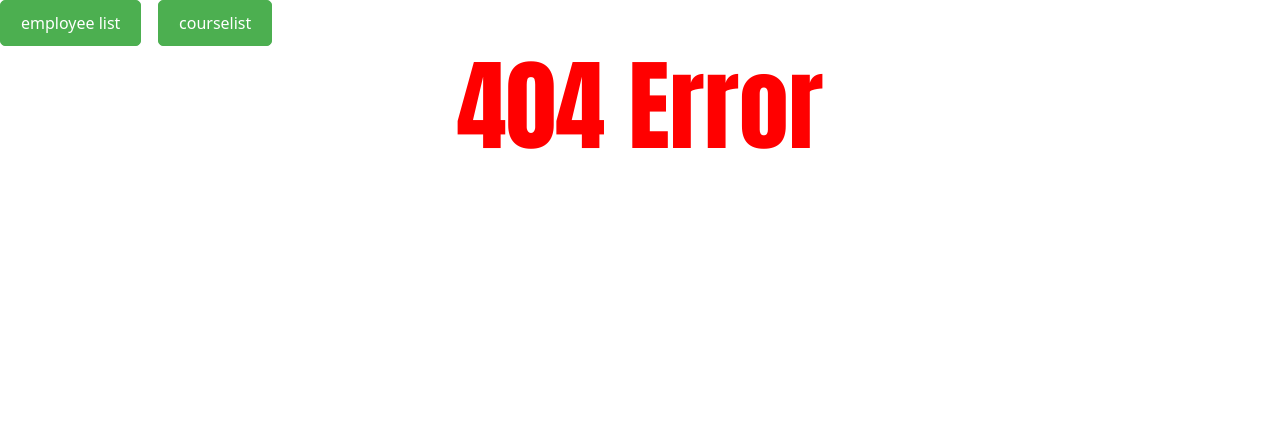
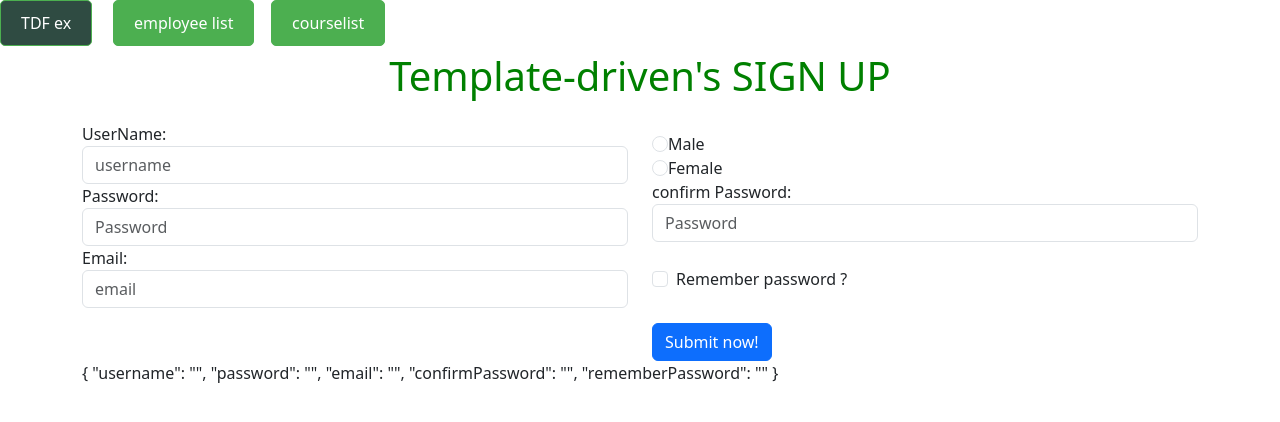
Before and after one commit to Shaikzaheer174/new-angular-practice, an Angular app: page /tdf in a window 1280 px wide. Before the commit this address had no page. Shown: the top 422 px of the page. Built offline with nearby package versions, Linux system fonts and the light colour scheme.

Commit message:
data binding using ngForm

```diff
--- a/src/app/app-routing.module.ts
+++ b/src/app/app-routing.module.ts
@@ -9,9 +9,11 @@ import { CourseDurationComponent } from './course-duration/course-duration.compo
 import { CourseFeeComponent } from './course-fee/course-fee.component';
 import { AdminHomePageComponent } from './admin-home-page/admin-home-page.component';
 import { adminAccessGuard } from './admin-access.guard';
+import { TemplateDrivenFormsEXComponent } from './forms/template-driven-forms-ex/template-driven-forms-ex.component';
 
 const routes: Routes = [
   {path: '', redirectTo: '/home', pathMatch: 'full'},
+  {path: 'tdf', component: TemplateDrivenFormsEXComponent},
   {path: 'employee', component: EmployeeListComponent},
   {path: 'course', component: CourseListComponent},
   {path: 'course/:id',
--- a/src/app/app.component.html
+++ b/src/app/app.component.html
@@ -58,6 +58,7 @@
 
 <!-- routing and navigation -->
 <nav>
+  <a class="button" routerLink="/tdf" routerLinkActive="active">TDF ex</a> &nbsp;&nbsp;&nbsp;
   <a class="button" routerLink="/employee" routerLinkActive="active">employee list</a>&nbsp;&nbsp;&nbsp;
   <a class="button" routerLink="/course" routerLinkActive="active">courselist</a>
   <!-- <a class="button" routerLink="/course-list" routerLinkActive="active">courselist</a> --> <!-- relative navigation ex-->
--- a/src/app/app.module.ts
+++ b/src/app/app.module.ts
@@ -34,6 +34,7 @@ import { CourseFeeComponent } from './course-fee/course-fee.component';
 import { CourseDurationComponent } from './course-duration/course-duration.component';
 import { AdminHomePageComponent } from './admin-home-page/admin-home-page.component';
 import { adminAccessGuard } from './admin-access.guard';
+import { TemplateDrivenFormsEXComponent } from './forms/template-driven-forms-ex/template-driven-forms-ex.component';
 
 @NgModule({
   declarations: [
@@ -64,7 +65,8 @@ import { adminAccessGuard } from './admin-access.guard';
     CourseDetailsComponent,
     CourseFeeComponent,
     CourseDurationComponent,
-    AdminHomePageComponent
+    AdminHomePageComponent,
+    TemplateDrivenFormsEXComponent
   ],
   imports: [
     BrowserModule,
--- /dev/null
+++ b/src/app/forms/template-driven-forms-ex/template-driven-forms-ex.component.css
@@ -0,0 +1,5 @@
+.main-heading {
+    text-align: center;
+    font-size: 40px;
+    color: green;
+}
--- /dev/null
+++ b/src/app/forms/template-driven-forms-ex/template-driven-forms-ex.component.html
@@ -0,0 +1,44 @@
+<div class="container">
+    <p class="main-heading">Template-driven's SIGN UP</p>
+    <form #myForm="ngForm">
+        <div class="row">
+            <div class="col-6">
+                <div class="form-group">
+                    <label>UserName:</label>
+                    <input type="text" class="form-control" placeholder="username" name="username" ngModel>
+                </div>
+                <div class="form-group">
+                    <label>Password:</label>
+                    <input type="text" class="form-control" placeholder="Password" name="password" ngModel>
+                </div>
+                <div class="form-group">
+                    <label>Email:</label>
+                    <input type="email" class="form-control" placeholder="email" name="email" ngModel>
+                </div>
+            </div>
+
+            <div class="col-6">
+                <div class="form-group" style="padding-top: 10px;">
+                   <input class="form-check-input" type="radio" name="flexRadioDefault" id="flexRadioDefault1" >
+                   <label class="form-check-label" for="flexRadioDefault"> Male </label>
+                </div>
+                <div class="form-group">
+                    <input class="form-check-input" type="radio" name="flexRadioDefault" id="flexRadioDefault2" >
+                    <label class="form-check-label" for="flexRadioDefault"> Female </label>
+                </div>
+                <div class="form-group">
+                    <label>confirm Password:</label>
+                    <input type="text" class="form-control" placeholder="Password" name="confirmPassword" ngModel>
+                </div>
+                <div class="form-check"  style="padding-top: 25px;">
+                    <input class="form-check-input" type="checkbox" value="" id="flexCheckDefault" name="rememberPassword" ngModel>
+                    <label class="form-check-label" for="flexCheckDefault"> Remember password ? </label>
+                </div>
+                <button class="btn btn-primary" style="margin-top: 30px;">Submit now!</button>
+            </div>
+
+        </div>
+    </form>
+    <div>{{myForm.value | json}}</div>
+
+</div>
```
Also changed, not shown: src/app/forms/template-driven-forms-ex/template-driven-forms-ex.component.ts (added, +10 -0 lines), 1 other file (tests, documents, lock files or other folders).
